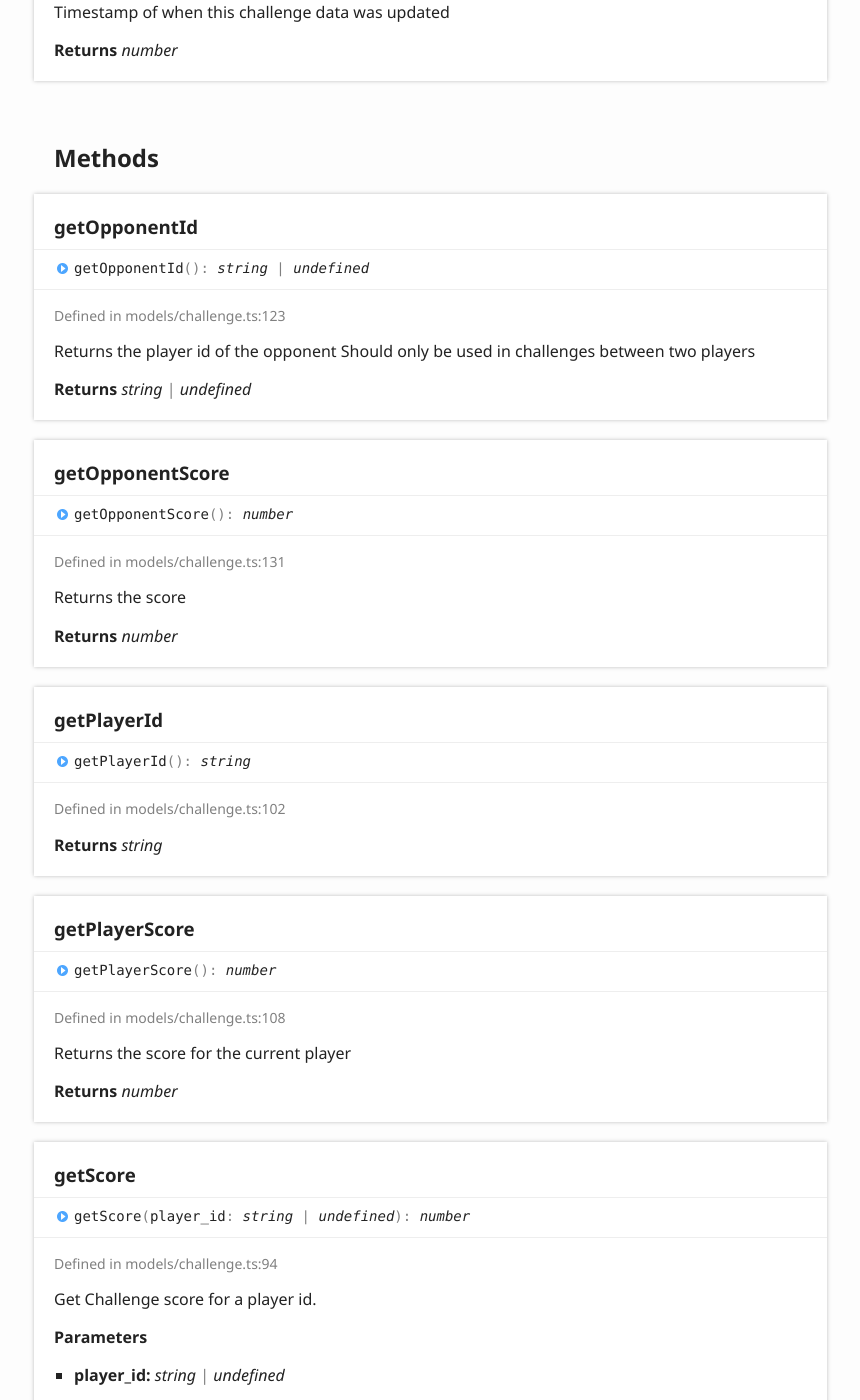
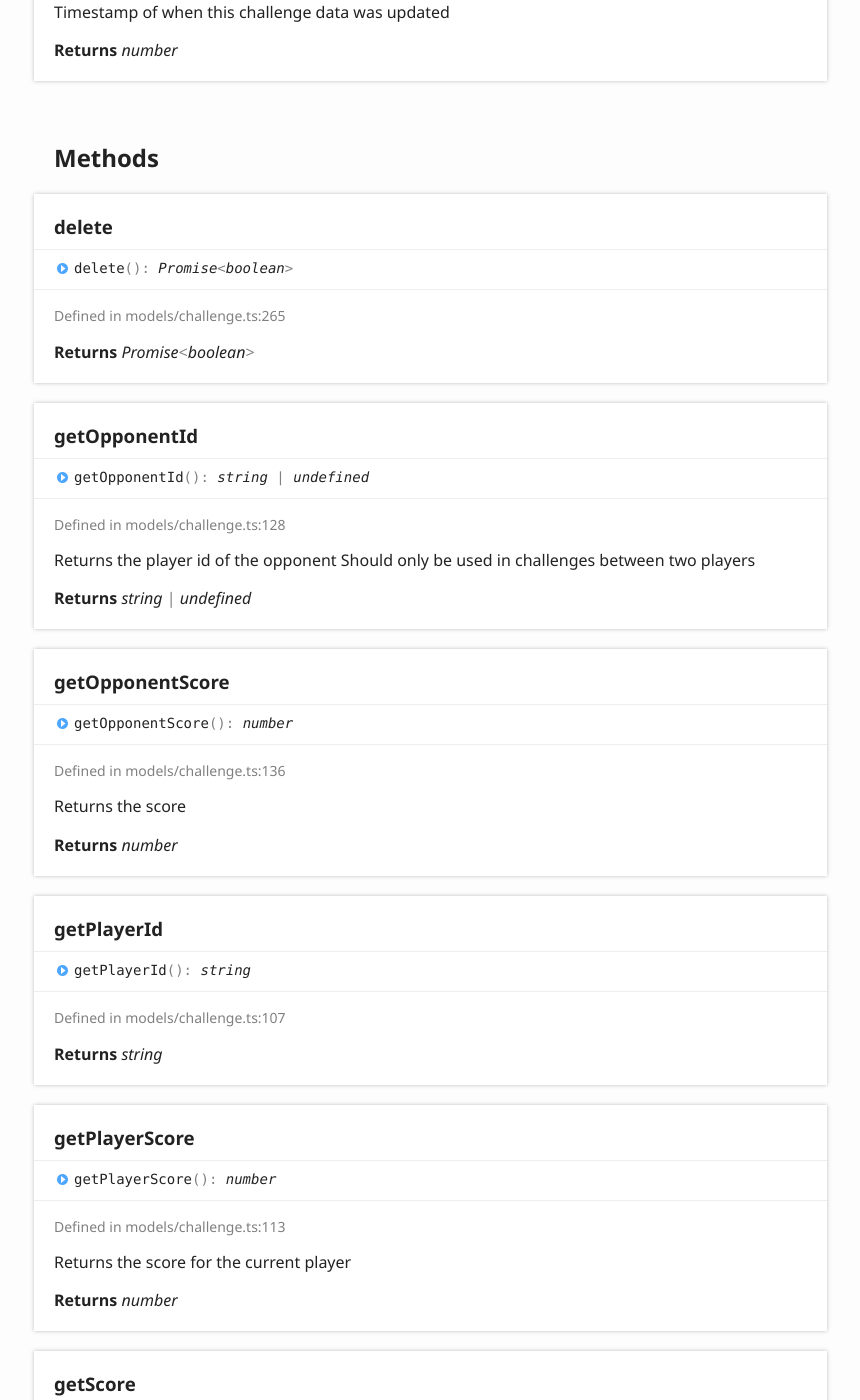
Before and after one commit to miniclip/mci-sdk, a Jekyll site: the page docs/api/classes/_models_challenge_.challenge.html, which Jekyll copies as it is, in a window 1280 px wide and 1400 px high, scrolled down 3171 px. Shown: the whole window, without its empty margins (6-866 px from the left). Built offline with Jekyll 4.4.1, drawn with Linux system fonts in a browser that asks for light colours; some of the changed text lies outside the part shown.

Commit message:
Update documentation

```diff
--- a/docs/api/classes/_models_challenge_.challenge.html
+++ b/docs/api/classes/_models_challenge_.challenge.html
@@ -99,6 +99,7 @@
 						<section class="tsd-index-section ">
 							<h3>Methods</h3>
 							<ul class="tsd-index-list">
+								<li class="tsd-kind-method tsd-parent-kind-class"><a href="_models_challenge_.challenge.html#delete" class="tsd-kind-icon">delete</a></li>
 								<li class="tsd-kind-method tsd-parent-kind-class"><a href="_models_challenge_.challenge.html#getopponentid" class="tsd-kind-icon">get<wbr>Opponent<wbr>Id</a></li>
 								<li class="tsd-kind-method tsd-parent-kind-class"><a href="_models_challenge_.challenge.html#getopponentscore" class="tsd-kind-icon">get<wbr>Opponent<wbr>Score</a></li>
 								<li class="tsd-kind-method tsd-parent-kind-class"><a href="_models_challenge_.challenge.html#getplayerid" class="tsd-kind-icon">get<wbr>Player<wbr>Id</a></li>
@@ -111,6 +112,7 @@
 								<li class="tsd-kind-method tsd-parent-kind-class"><a href="_models_challenge_.challenge.html#parse" class="tsd-kind-icon">parse</a></li>
 								<li class="tsd-kind-method tsd-parent-kind-class"><a href="_models_challenge_.challenge.html#playerhasscore" class="tsd-kind-icon">player<wbr>Has<wbr>Score</a></li>
 								<li class="tsd-kind-method tsd-parent-kind-class"><a href="_models_challenge_.challenge.html#save" class="tsd-kind-icon">save</a></li>
+								<li class="tsd-kind-method tsd-parent-kind-class"><a href="_models_challenge_.challenge.html#setchallengeid" class="tsd-kind-icon">set<wbr>Challenge<wbr>Id</a></li>
 								<li class="tsd-kind-method tsd-parent-kind-class"><a href="_models_challenge_.challenge.html#setcontext" class="tsd-kind-icon">set<wbr>Context</a></li>
 								<li class="tsd-kind-method tsd-parent-kind-class"><a href="_models_challenge_.challenge.html#setduration" class="tsd-kind-icon">set<wbr>Duration</a></li>
 								<li class="tsd-kind-method tsd-parent-kind-class"><a href="_models_challenge_.challenge.html#setscore" class="tsd-kind-icon">set<wbr>Score</a></li>
@@ -321,6 +323,23 @@
 			<section class="tsd-panel-group tsd-member-group ">
 				<h2>Methods</h2>
 				<section class="tsd-panel tsd-member tsd-kind-method tsd-parent-kind-class">
+					<a name="delete" class="tsd-anchor"></a>
+					<h3>delete</h3>
+					<ul class="tsd-signatures tsd-kind-method tsd-parent-kind-class">
+						<li class="tsd-signature tsd-kind-icon">delete<span class="tsd-signature-symbol">(</span><span class="tsd-signature-symbol">)</span><span class="tsd-signature-symbol">: </span><span class="tsd-signature-type">Promise</span><span class="tsd-signature-symbol">&lt;</span><span class="tsd-signature-type">boolean</span><span class="tsd-signature-symbol">&gt;</span></li>
+					</ul>
+					<ul class="tsd-descriptions">
+						<li class="tsd-description">
+							<aside class="tsd-sources">
+								<ul>
+									<li>Defined in models/challenge.ts:265</li>
+								</ul>
+							</aside>
+							<h4 class="tsd-returns-title">Returns <span class="tsd-signature-type">Promise</span><span class="tsd-signature-symbol">&lt;</span><span class="tsd-signature-type">boolean</span><span class="tsd-signature-symbol">&gt;</span></h4>
+						</li>
+					</ul>
+				</section>
+				<section class="tsd-panel tsd-member tsd-kind-method tsd-parent-kind-class">
 					<a name="getopponentid" class="tsd-anchor"></a>
 					<h3>get<wbr>Opponent<wbr>Id</h3>
 					<ul class="tsd-signatures tsd-kind-method tsd-parent-kind-class">
@@ -330,7 +349,7 @@
 						<li class="tsd-description">
 							<aside class="tsd-sources">
 								<ul>
-									<li>Defined in models/challenge.ts:123</li>
+									<li>Defined in models/challenge.ts:128</li>
 								</ul>
 							</aside>
 							<div class="tsd-comment tsd-typography">
@@ -356,7 +375,7 @@
 						<li class="tsd-description">
 							<aside class="tsd-sources">
 								<ul>
-									<li>Defined in models/challenge.ts:131</li>
+									<li>Defined in models/challenge.ts:136</li>
 								</ul>
 							</aside>
 							<div class="tsd-comment tsd-typography">
@@ -378,7 +397,7 @@
 						<li class="tsd-description">
 							<aside class="tsd-sources">
 								<ul>
-									<li>Defined in models/challenge.ts:102</li>
+									<li>Defined in models/challenge.ts:107</li>
 								</ul>
 							</aside>
 							<h4 class="tsd-returns-title">Returns <span class="tsd-signature-type">string</span></h4>
@@ -395,7 +414,7 @@
 						<li class="tsd-description">
 							<aside class="tsd-sources">
 								<ul>
-									<li>Defined in models/challenge.ts:108</li>
+									<li>Defined in models/challenge.ts:113</li>
 								</ul>
 							</aside>
 							<div class="tsd-comment tsd-typography">
@@ -417,7 +436,7 @@
 						<li class="tsd-description">
 							<aside class="tsd-sources">
 								<ul>
-									<li>Defined in models/challenge.ts:94</li>
+									<li>Defined in models/challenge.ts:99</li>
 								</ul>
 							</aside>
 							<div class="tsd-comment tsd-typography">
@@ -588,6 +607,29 @@
 								</div>
 							</div>
 							<h4 class="tsd-returns-title">Returns <span class="tsd-signature-type">Promise</span><span class="tsd-signature-symbol">&lt;</span><span class="tsd-signature-type">boolean</span><span class="tsd-signature-symbol">&gt;</span></h4>
+						</li>
+					</ul>
+				</section>
+				<section class="tsd-panel tsd-member tsd-kind-method tsd-parent-kind-class">
+					<a name="setchallengeid" class="tsd-anchor"></a>
+					<h3>set<wbr>Challenge<wbr>Id</h3>
+					<ul class="tsd-signatures tsd-kind-method tsd-parent-kind-class">
+						<li class="tsd-signature tsd-kind-icon">set<wbr>Challenge<wbr>Id<span class="tsd-signature-symbol">(</span>challenge_id<span class="tsd-signature-symbol">: </span><span class="tsd-signature-type">string</span><span class="tsd-signature-symbol">)</span><span class="tsd-signature-symbol">: </span><span class="tsd-signature-type">this</span></li>
+					</ul>
+					<ul class="tsd-descriptions">
+						<li class="tsd-description">
+							<aside class="tsd-sources">
+								<ul>
+									<li>Defined in models/challenge.ts:82</li>
+								</ul>
+							</aside>
+							<h4 class="tsd-parameters-title">Parameters</h4>
+							<ul class="tsd-parameters">
+								<li>
+									<h5>challenge_id: <span class="tsd-signature-type">string</span></h5>
+								</li>
+							</ul>
+							<h4 class="tsd-returns-title">Returns <span class="tsd-signature-type">this</span></h4>
 						</li>
 					</ul>
 				</section>
@@ -746,6 +788,9 @@
 								<a href="_models_challenge_.challenge.html#updated_at" class="tsd-kind-icon">updated_<wbr>at</a>
 							</li>
 							<li class=" tsd-kind-method tsd-parent-kind-class">
+								<a href="_models_challenge_.challenge.html#delete" class="tsd-kind-icon">delete</a>
+							</li>
+							<li class=" tsd-kind-method tsd-parent-kind-class">
 								<a href="_models_challenge_.challenge.html#getopponentid" class="tsd-kind-icon">get<wbr>Opponent<wbr>Id</a>
 							</li>
 							<li class=" tsd-kind-method tsd-parent-kind-class">
@@ -780,6 +825,9 @@
 							</li>
 							<li class=" tsd-kind-method tsd-parent-kind-class">
 								<a href="_models_challenge_.challenge.html#save" class="tsd-kind-icon">save</a>
+							</li>
+							<li class=" tsd-kind-method tsd-parent-kind-class">
+								<a href="_models_challenge_.challenge.html#setchallengeid" class="tsd-kind-icon">set<wbr>Challenge<wbr>Id</a>
 							</li>
 							<li class=" tsd-kind-method tsd-parent-kind-class">
 								<a href="_models_challenge_.challenge.html#setcontext" class="tsd-kind-icon">set<wbr>Context</a>
--- a/docs/api/modules/_services_currencies_.html
+++ b/docs/api/modules/_services_currencies_.html
@@ -89,7 +89,7 @@
 					<div class="tsd-signature tsd-kind-icon">Currency<wbr>Amount<span class="tsd-signature-symbol">:</span> <span class="tsd-signature-type">object</span></div>
 					<aside class="tsd-sources">
 						<ul>
-							<li>Defined in services/currencies.ts:4</li>
+							<li>Defined in services/currencies.ts:3</li>
 						</ul>
 					</aside>
 					<div class="tsd-type-declaration">
```
Also changed, not shown: other parts of docs/api/classes/_models_challenge_.challenge.html (+15 -15 lines), docs/api/classes/_services_currencies_.currencyservice.html (+4 -4 lines), docs/api/assets/js/search.js.
